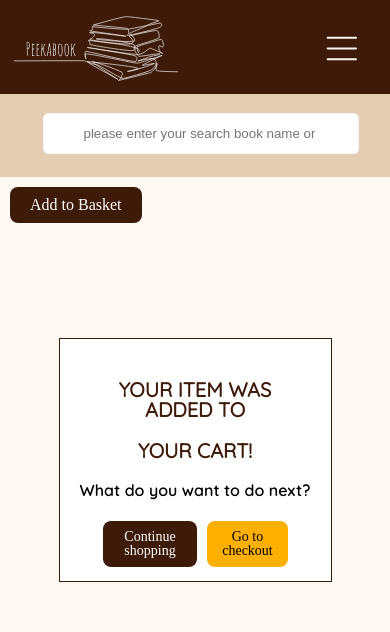
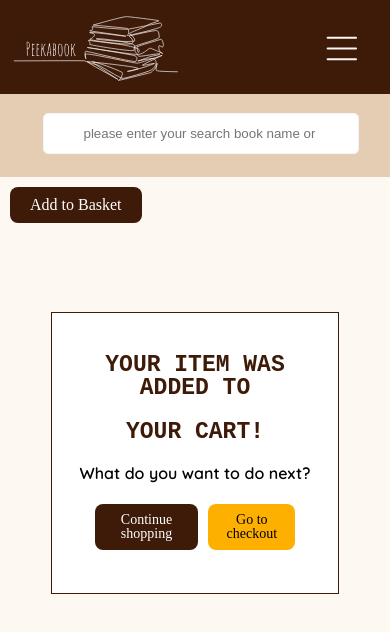
Before and after one commit to ZeptoFarad/book-app-summative, a Vue app in the folder front/: page / in a window 390 px wide. Shown: the top 632 px of the page. Built offline with nearby package versions, Linux system fonts and the light colour scheme.

Commit message:
08042023ke1

```diff
--- a/front/src/components/itemAddedCar.vue
+++ b/front/src/components/itemAddedCar.vue
@@ -48,12 +48,13 @@
     .item-added-content{
         position: fixed;
         text-align: center;
-        top: 37%; bottom: 30%; left: 16%; right: 16%;
+        top: 37%; left:32%; right: 32%;
         border: 1px solid rgba(62, 26, 9, 1);
-        width: fit-content;
         padding: 25px;
         z-index: 10;
+        width: fit-content;
         background-color: white;
+        height: fit-content;
     }
     .item-added-box p{
         color:rgba(62, 26, 9, 1) ;
@@ -63,13 +64,16 @@
         margin: 21px;
     }
 }
+
+
 @media screen and (max-width:610px){
     .item-added-content{
         position: fixed;
         text-align: center;
-        top: 40%; bottom: 31%; left: 15%; right: 15%;
+        top: 37%;  right:13%; left: 13%;
         border: 1px solid rgba(62, 26, 9, 1);
-        width: fit-content;
+        width:fit-content;
+        height: fit-content;
         padding: 20px;
         z-index: 10;
         background-color: white;
@@ -77,8 +81,8 @@
     .item-added-box p{
         color:rgba(62, 26, 9, 1) ;
         font-weight: bold;
-        font-style: Amatic SC;
-        font-size: 20px;
+        font-family: 'Courier New', Courier, monospace;
+        font-size: 23px;
         margin: 21px;
     }
     .continu-shopping-button{
```
Also changed, not shown: front/src/components/Header.vue (+1 -1 lines).
